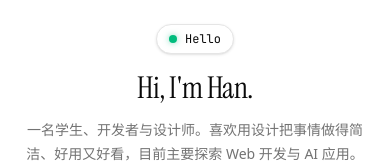
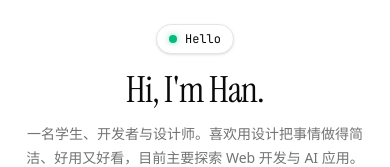
Before and after one commit to HanHanWeb/homepage, a Next.js app: page / in a window 390 px wide. Shown: the part 136-303 px from the top of the page. Built offline with nearby package versions, Linux system fonts and the light colour scheme; a web font is replaced by a local one.

Commit message:
style: 手机端首页标题字号 text-3xl 调整为 text-4xl

```diff
--- a/src/components/hero.tsx
+++ b/src/components/hero.tsx
@@ -31,7 +31,7 @@ export function Hero() {
           {/* 逐字符浮现：纯 CSS 合成器驱动，见 globals.css 的 .hero-char */}
           <h1
             aria-label={t.hero.title}
-            className="font-serif-sc mt-4 text-3xl tracking-tight sm:text-5xl"
+            className="font-serif-sc mt-4 text-4xl tracking-tight sm:text-5xl"
           >
             <span className="sr-only">{t.hero.title}</span>
             {t.hero.title.split("").map((ch, i) => (
```
